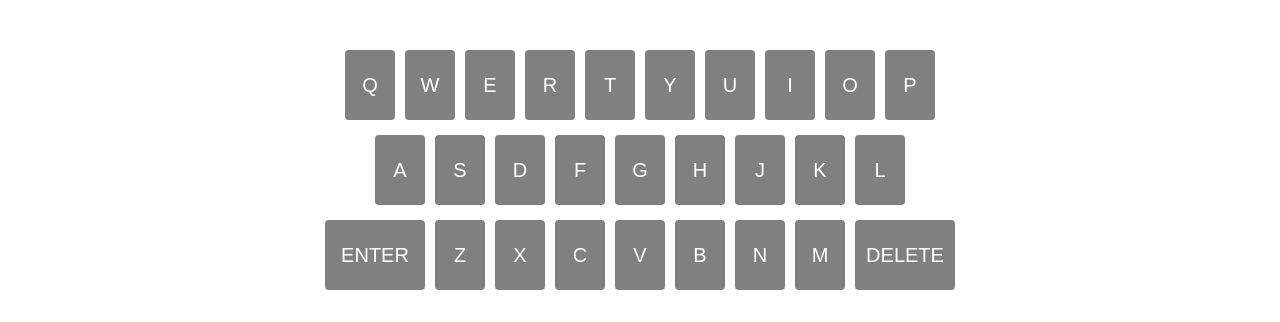
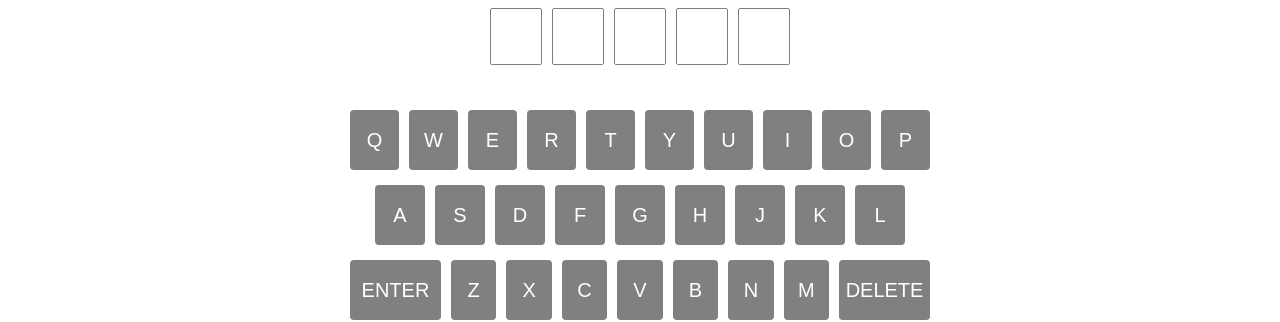
Before and after one commit to spectatorpublishing/doordle, a React (Create React App) app: page / in a window 1280 px wide. Shown: the part 680-1002 px from the top of the page. Before the commit the page ends 980 px from the top, so only its background shows below. Built offline with nearby package versions, Linux system fonts and the light colour scheme.

Commit message:
resized keyboard

```diff
--- a/src/App.css
+++ b/src/App.css
@@ -37,9 +37,9 @@
 }
 
 .keyboard {
-  width: 700px;
-  height: 300px;
-  margin-top: 60px;
+  width: 600px;
+  height: 200px;
+  margin-top: 30px;
 }
 
 .line1 {
@@ -67,7 +67,7 @@
 
 .key {
   width: 50px;
-  height: 70px;
+  height: 60px;
   margin: 5px;
   border-radius: 4px;
   display: grid;
```
